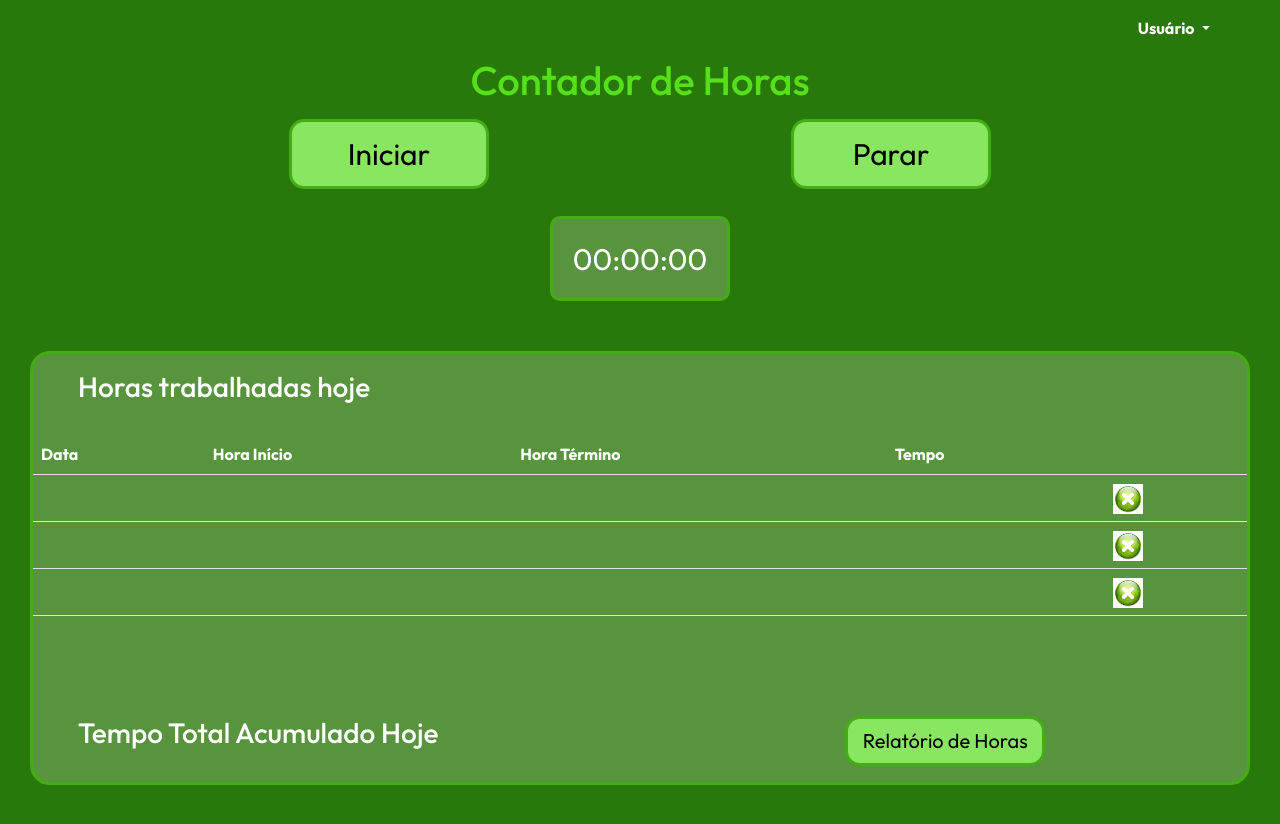
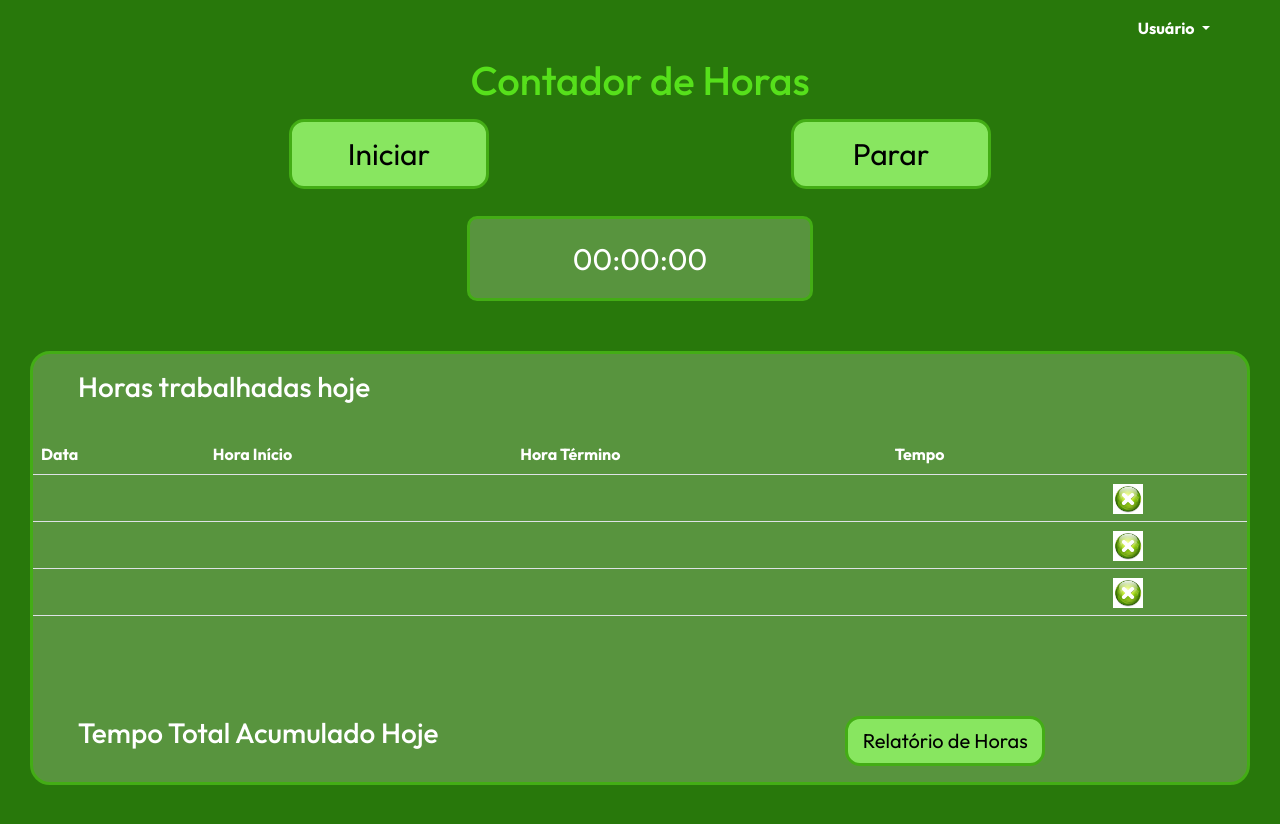
Before and after one commit to clara-raquel/contadordehoras, a plain HTML site: page index.html in a window 1280 px wide. Drawn offline with nearby package versions, Linux system fonts and the light colour scheme.

Commit message:
ajuste css cronometro

```diff
--- a/index.css
+++ b/index.css
@@ -30,8 +30,9 @@ h1{
     justify-content: center;
     align-items: baseline;
     margin-top: 20px;
-    margin-left: 550px;
-    margin-right: 550px;
+    margin-left: auto;
+    margin-right: auto;
+    width: 27%;
     border: 3px solid #43AD15;
     border-radius: 10px;
     font-size: 30px;
```
